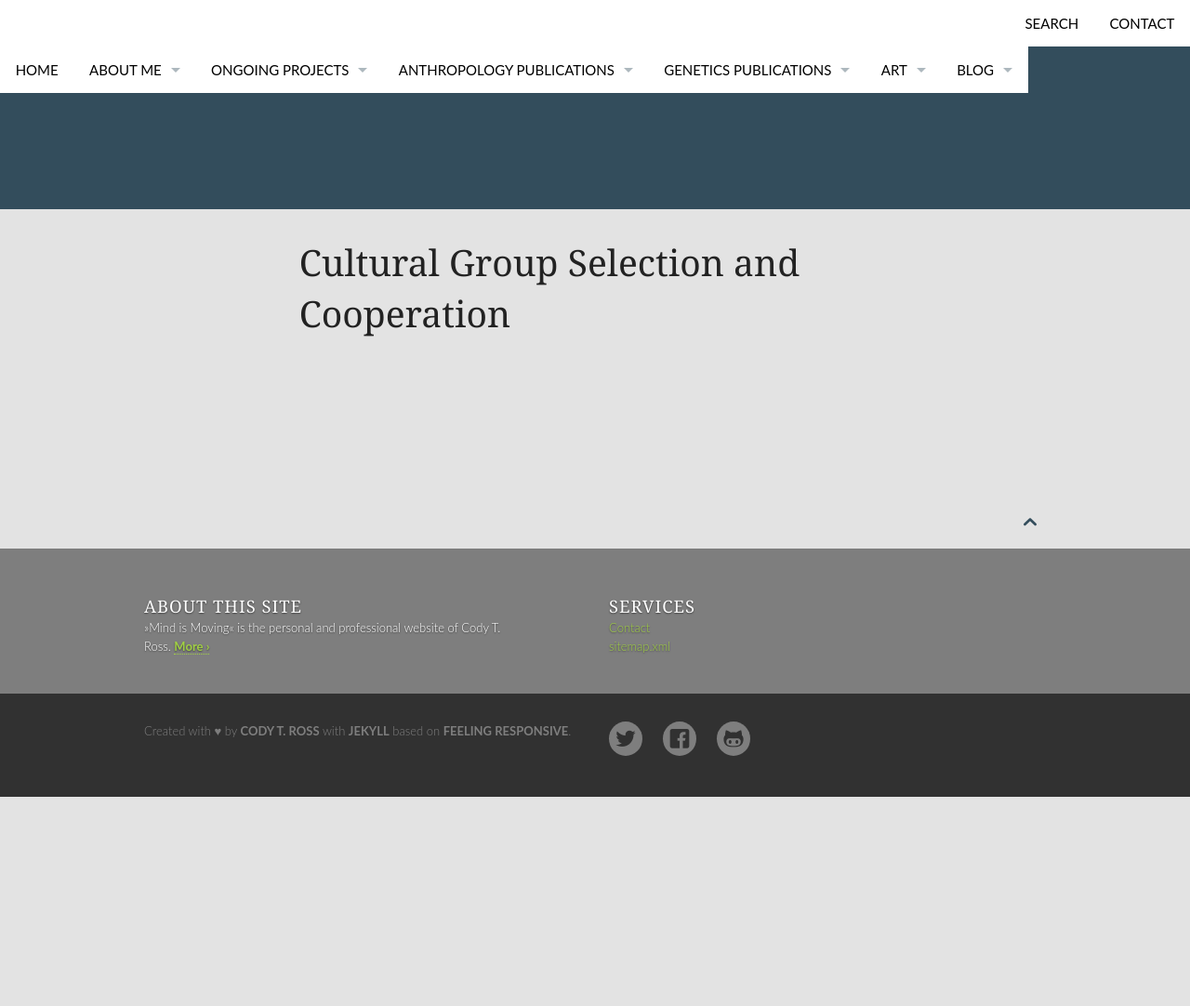
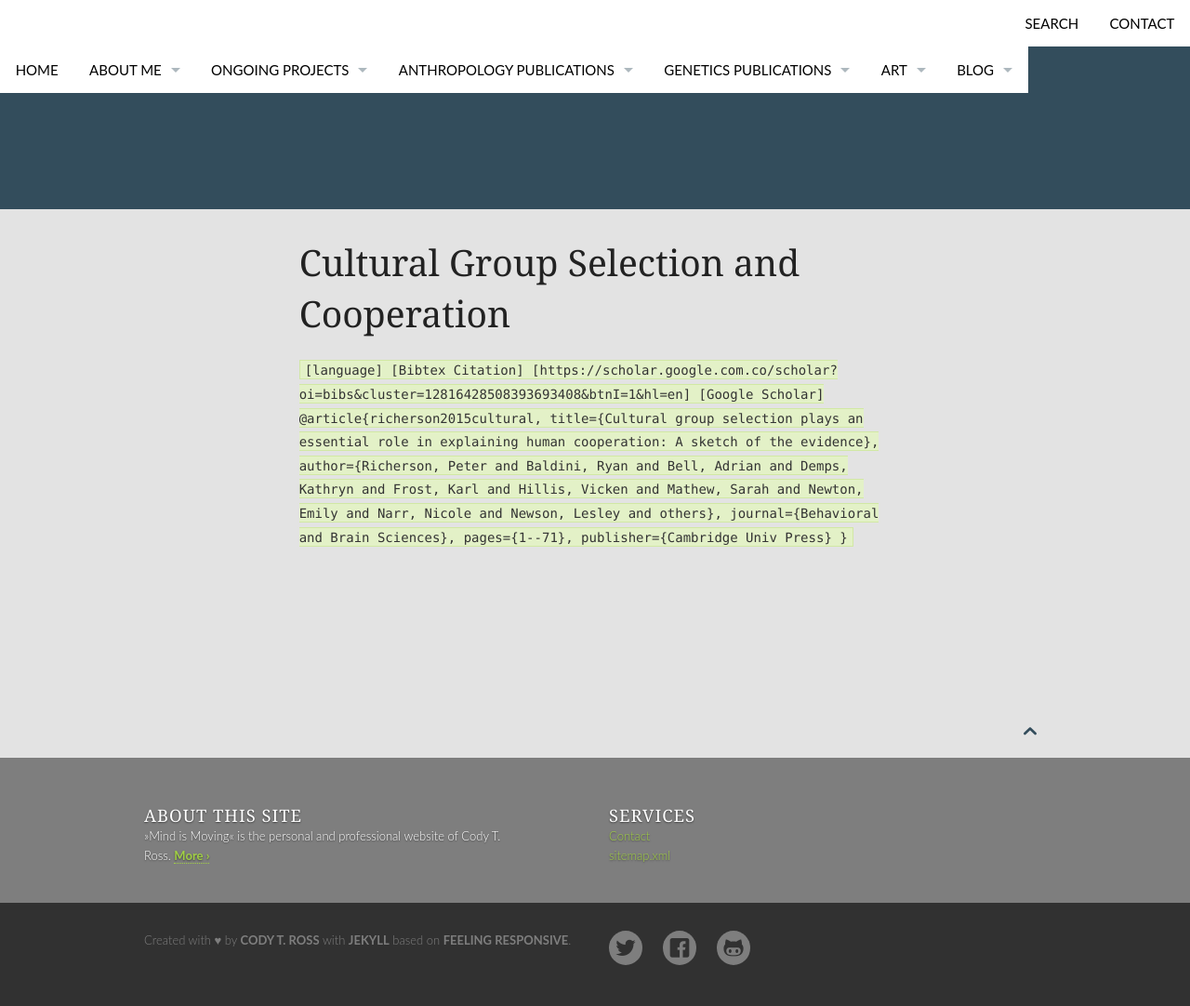
Before and after one commit to Ctross/Ctross.github.io, a Jekyll site: the page built from anthropology/cooperation/index.md, in a window 1280 px wide. Shown: the whole page at 93% size. Built offline with Jekyll 4.4.1, drawn with Linux system fonts in a browser that asks for light colours; before the commit the page ends 900 px from its top, so only the background shows below that.

Commit message:
Update index.md

````diff
--- a/anthropology/cooperation/index.md
+++ b/anthropology/cooperation/index.md
@@ -21,7 +21,15 @@ image:
     caption_url:
 ---
 
-
+``` [language] [Bibtex Citation] [https://scholar.google.com.co/scholar?oi=bibs&cluster=12816428508393693408&btnI=1&hl=en] [Google Scholar]
+@article{richerson2015cultural,
+  title={Cultural group selection plays an essential role in explaining human cooperation: A sketch of the evidence},
+  author={Richerson, Peter and Baldini, Ryan and Bell, Adrian and Demps, Kathryn and Frost, Karl and Hillis, Vicken and Mathew, Sarah and Newton, Emily and Narr, Nicole and Newson, Lesley and others},
+  journal={Behavioral and Brain Sciences},
+  pages={1--71},
+  publisher={Cambridge Univ Press}
+}
+```
 
 
  [1]: #
````
